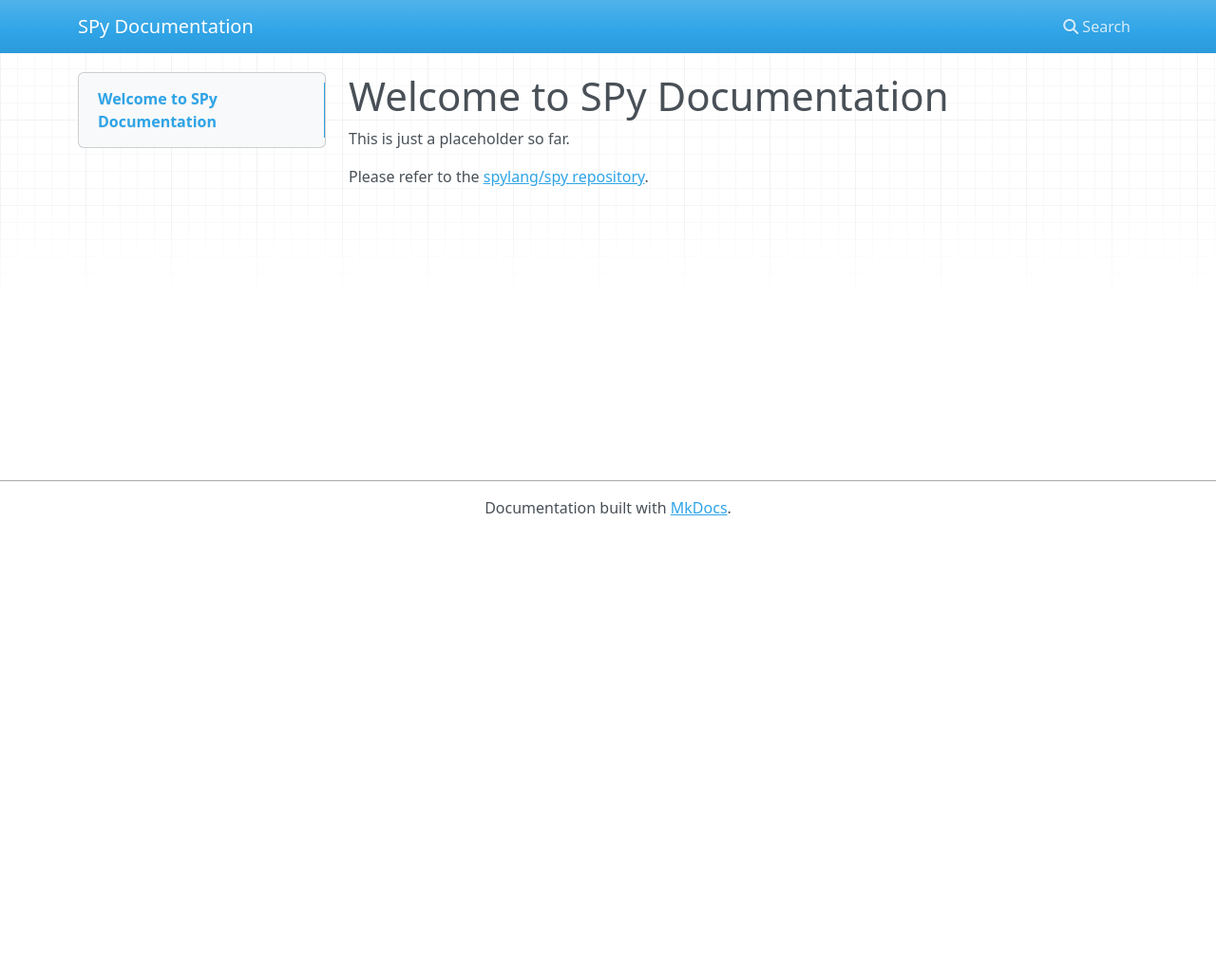
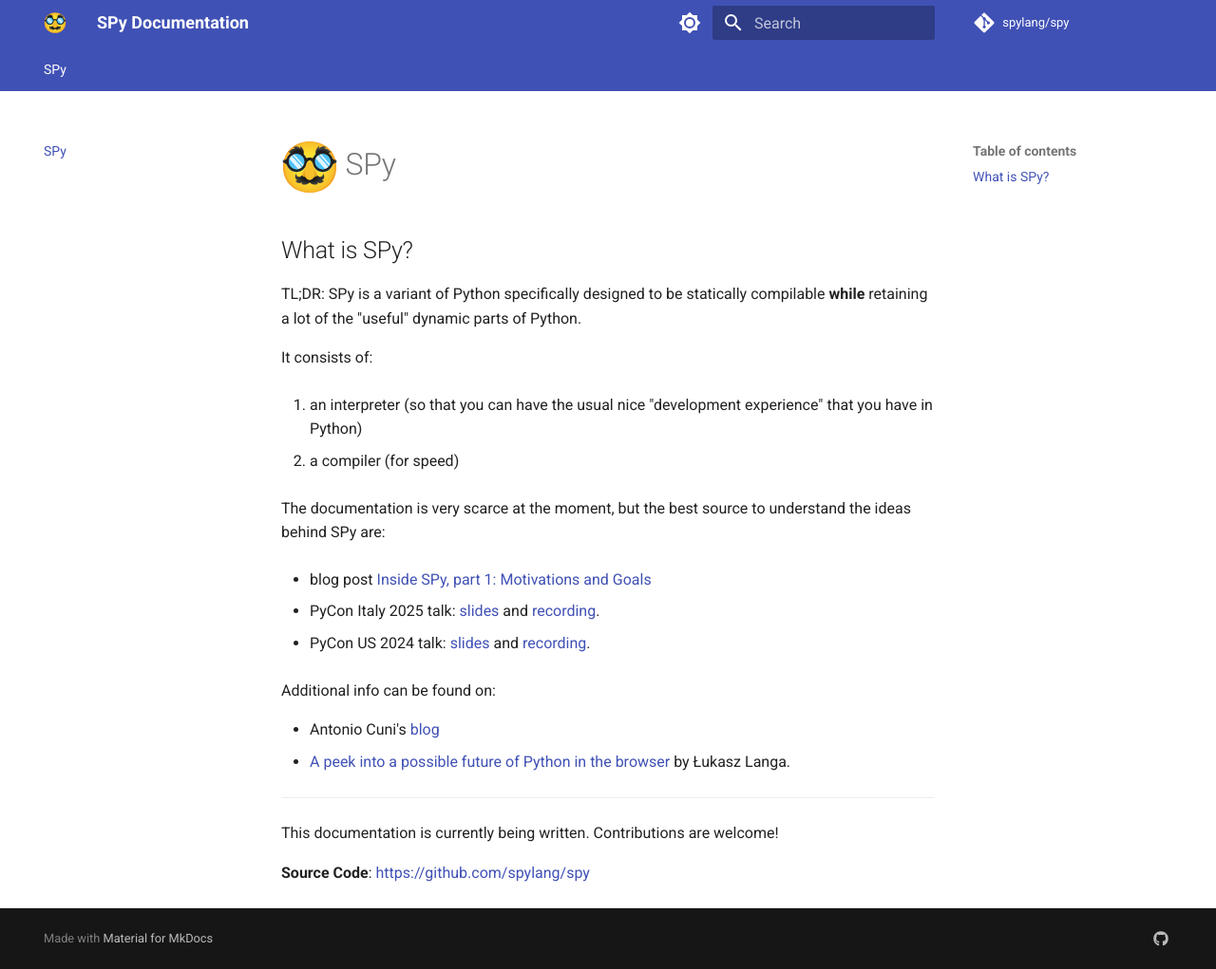
Before and after one commit to spylang/spy, an MkDocs documentation site: the page built from docs/src/index.md, in a window 1280 px wide and 1021 px high. Shown: the whole window at 95% size. Built offline with MkDocs 1.6.1 and Material for MkDocs 9.7.7, drawn with Linux system fonts in a browser that asks for light colours; nearby versions of some CDN libraries; comment, search, counter and statistics services are not loaded; the version menu is left out.

Commit message:
switch to mkdocs-material, add a logo and some introduction words

```diff
--- a/docs/mkdocs.yml
+++ b/docs/mkdocs.yml
@@ -1,5 +1,38 @@
 site_name: SPy Documentation
 docs_dir: src
+repo_url: https://github.com/spylang/spy
+repo_name: spylang/spy
+theme:
+  name: material
+  logo: assets/logo.svg
+  favicon: assets/logo.svg
+  palette:
+    # Light mode
+    - scheme: default
+      primary: indigo
+      accent: cyan
+      toggle:
+        icon: material/brightness-7
+        name: Switch to dark mode
+    # Dark mode
+    - scheme: slate
+      primary: indigo
+      accent: cyan
+      toggle:
+        icon: material/brightness-4
+        name: Switch to light mode
+  features:
+    - navigation.tabs
+    - navigation.sections
+    - navigation.expand
+    - navigation.top
+    - search.suggest
+    - search.highlight
+    - content.code.copy
 extra:
   version:
     provider: mike
+  social:
+    - icon: fontawesome/brands/github
+      link: https://github.com/spylang/spy
+      name: SPy on GitHub
--- a/docs/src/index.md
+++ b/docs/src/index.md
@@ -1,5 +1,36 @@
-# Welcome to SPy Documentation
+# <img src="assets/logo.svg" width="60" style="vertical-align: middle;"> SPy
 
-This is just a placeholder so far.
 
-Please refer to the [spylang/spy repository](https://github.com/spylang/spy?tab=readme-ov-file).
+## What is SPy?
+
+TL;DR: SPy is a variant of Python specifically designed to be
+statically compilable **while** retaining a lot of the "useful" dynamic parts
+of Python.
+
+It consists of:
+
+  1. an interpreter (so that you can have the usual nice "development
+     experience" that you have in Python)
+
+  2. a compiler (for speed)
+
+The documentation is very scarce at the moment, but the best source to
+understand the ideas behind SPy are:
+
+  - blog post [Inside SPy, part 1: Motivations and Goals](https://antocuni.eu/2025/10/29/inside-spy-part-1-motivations-and-goals/)
+
+  - PyCon Italy 2025 talk: [slides](https://antocuni.eu/talk/2025/05/spy-pycon-italy/) and [recording](https://youtu.be/W-8tgZDgYmw).
+
+  - PyCon US 2024 talk: [slides](https://antocuni.pyscriptapps.com/spy-pycon-2024/latest/) and [recording](https://www.youtube.com/watch?v=hnQ0oJ_yXlw&ab_channel=PyConUS).
+
+
+Additional info can be found on:
+
+  - Antonio Cuni's [blog](http://antocuni.eu/tags/#tag:spy)
+  - [A peek into a possible future of Python in the browser](https://lukasz.langa.pl/f37aa97a-9ea3-4aeb-b6a0-9daeea5a7505/) by Łukasz Langa.
+
+---
+
+This documentation is currently being written. Contributions are welcome!
+
+**Source Code**: [https://github.com/spylang/spy](https://github.com/spylang/spy)
```
Also changed, not shown: docs/src/assets/logo.svg (added).
